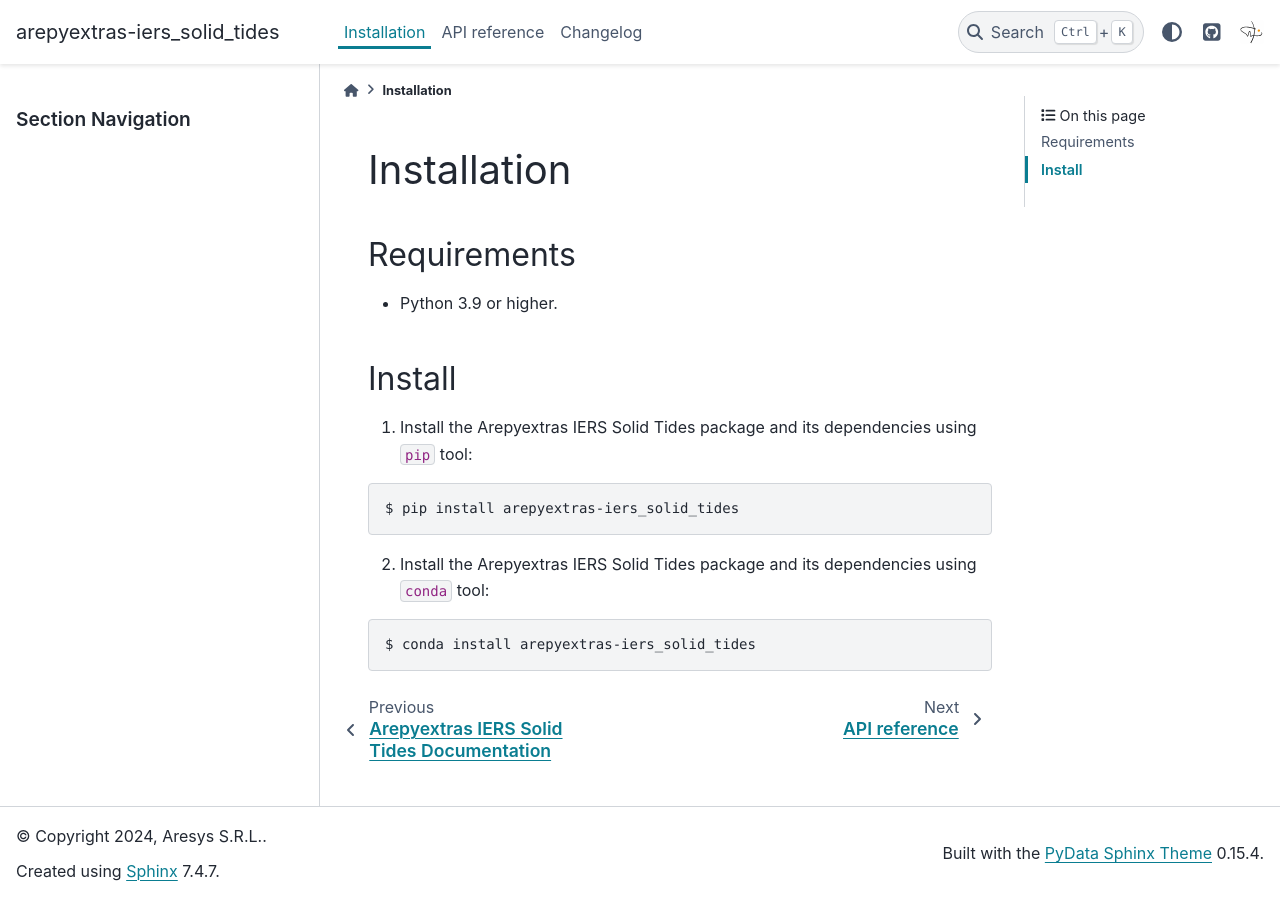
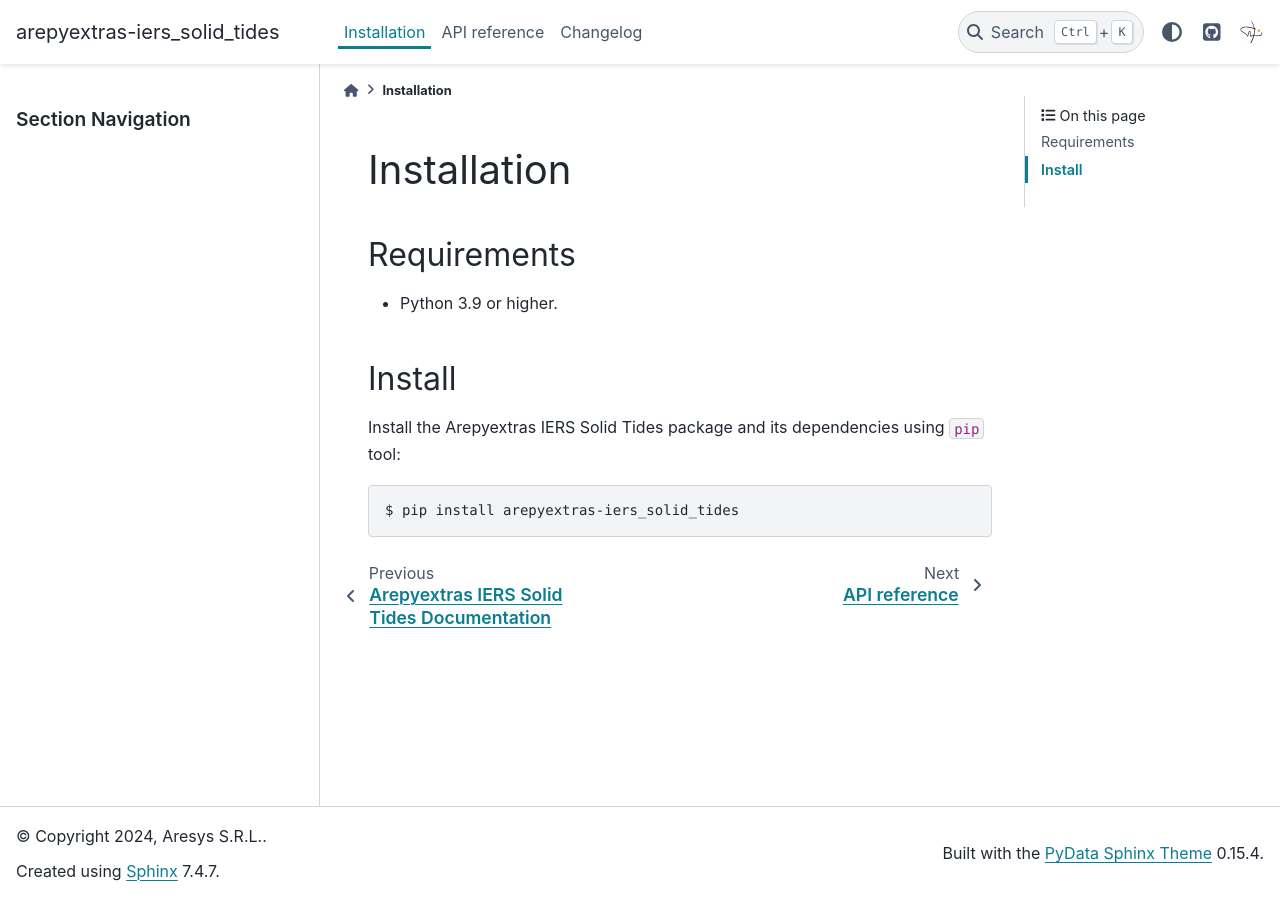
Before and after one commit to aresys-srl/arepyextras-iers_solid_tides, a Sphinx documentation site: the page built from docs/source/install.rst, in a window 1280 px wide. Built offline with Sphinx 7.4.7 and the PyData theme 0.15.4, drawn with Linux system fonts in a browser that asks for light colours; the version number could not be read and is left out.

Commit message:
removed conda installation reference

```diff
--- a/docs/source/install.rst
+++ b/docs/source/install.rst
@@ -3,19 +3,15 @@ Installation
 
 Requirements
 ------------
+
 * Python 3.9 or higher.
 
 
 Install
 -------
-1. Install the Arepyextras IERS Solid Tides package and its dependencies using ``pip`` tool:
+
+Install the Arepyextras IERS Solid Tides package and its dependencies using ``pip`` tool:
 
 .. code-block:: bash
 
     $ pip install arepyextras-iers_solid_tides
-
-2. Install the Arepyextras IERS Solid Tides package and its dependencies using ``conda`` tool:
-
-.. code-block:: bash
-
-    $ conda install arepyextras-iers_solid_tides
```
Also changed, not shown: 1 other file.
